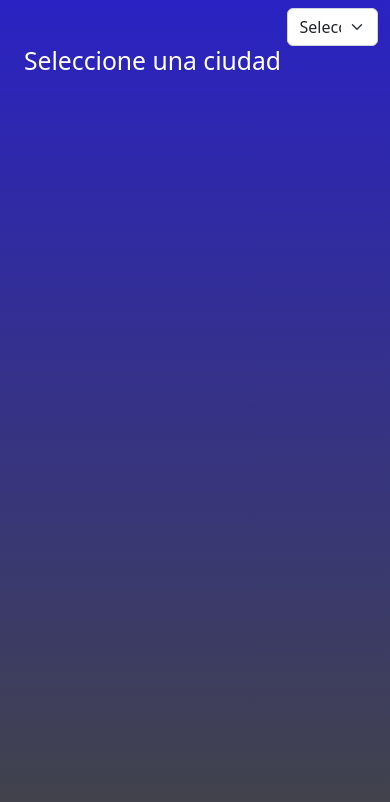
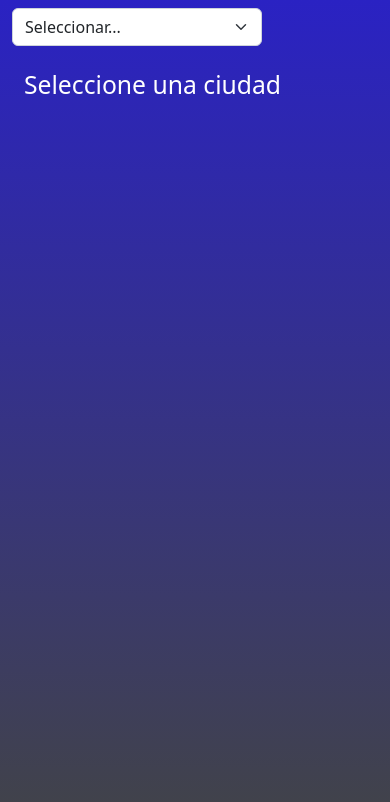
Before and after one commit to rube4489/weatherApp, a React (Create React App) app: page / in a window 390 px wide. Shown: the top 802 px of the page. Built offline with nearby package versions, Linux system fonts and the light colour scheme.

Commit message:
Agrego estilo para responsive

```diff
--- a/src/components/CitySelector.js
+++ b/src/components/CitySelector.js
@@ -10,13 +10,13 @@ const CitySelector = ({ getWeatherLocation }) => {
     getWeatherLocation(citySelected.lat, citySelected.long);
   };
   return (
-    <div className="d-flex justify-content-end mt-2">
+    <div className="d-flex justify-content-sm-center justify-content-lg-end mt-2 mb-4">
       <Input
         onChange={(e) => handleCity(e)}
         id="exampleSelect"
         name="select"
         type="select"
-        className="w-25"
+        className="size-select"
         defaultValue={"default"}
       >
         <option value="default" disabled>
```
